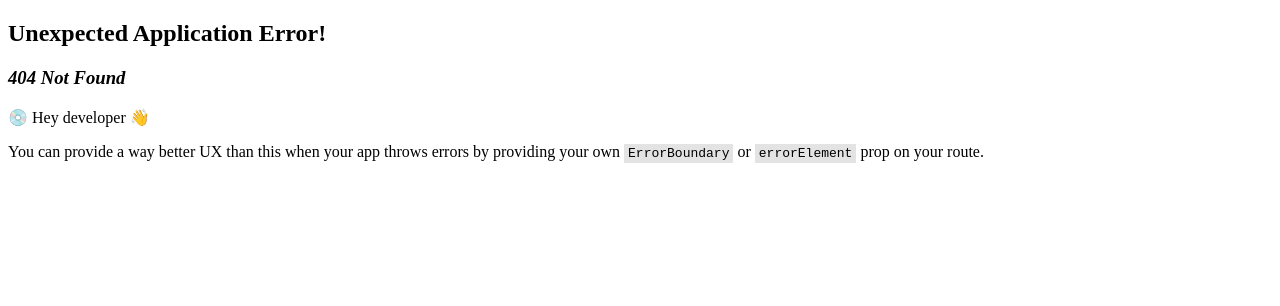
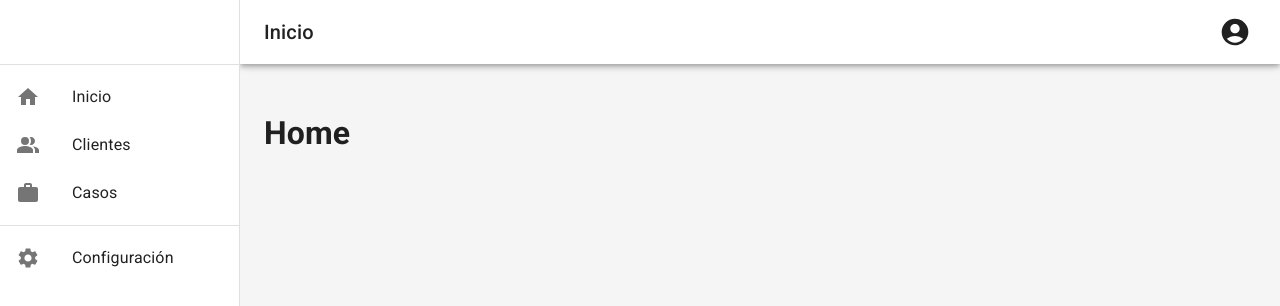
Before and after one commit to Homework-Depo/Tesis-Client, a React (Vite) app: page / in a window 1280 px wide. Before the commit this address had no page. Shown: the top 306 px of the page. Built offline with nearby package versions, Linux system fonts and the light colour scheme.

Commit message:
layout added, material ui theme modified

```diff
--- a/src/App.tsx
+++ b/src/App.tsx
@@ -1,35 +1,239 @@
-import { useState } from 'react'
-import reactLogo from './assets/react.svg'
-import viteLogo from '/vite.svg'
-import './App.css'
+import { useEffect, useState } from 'react';
+import AppBar from '@mui/material/AppBar';
+import Box from '@mui/material/Box';
+import CssBaseline from '@mui/material/CssBaseline';
+import Divider from '@mui/material/Divider';
+import Drawer from '@mui/material/Drawer';
+import IconButton from '@mui/material/IconButton';
+import List from '@mui/material/List';
+import ListItem from '@mui/material/ListItem';
+import ListItemButton from '@mui/material/ListItemButton';
+import ListItemIcon from '@mui/material/ListItemIcon';
+import ListItemText from '@mui/material/ListItemText';
+import MenuIcon from '@mui/icons-material/Menu';
+import Toolbar from '@mui/material/Toolbar';
+import Typography from '@mui/material/Typography';
 
-function App() {
-  const [count, setCount] = useState(0)
+import Home from '@mui/icons-material/Home';
+import PeopleAlt from '@mui/icons-material/PeopleAlt';
+import Work from '@mui/icons-material/Work';
+import Settings from '@mui/icons-material/Settings'
+import { Link, Outlet, useNavigate, useLocation } from 'react-router-dom';
+import { AccountCircle } from '@mui/icons-material';
+import { Avatar, Menu, MenuItem, Tooltip } from '@mui/material';
+import PersonAdd from '@mui/icons-material/PersonAdd';
+import { Logout } from '@mui/icons-material';
+import { Shadows } from '@mui/material';
+
+const drawerWidth = 240;
+
+export default function App() {
+  const [mobileOpen, setMobileOpen] = useState(false);
+  const [anchorEl, setAnchorEl] = useState<null | HTMLElement>(null);
+  const open = Boolean(anchorEl);
+  const location = useLocation();
+
+  const routes: { [key: string]: string } = {
+    "/": "Inicio",
+    "/clientes": "Clientes",
+    "/casos": "Casos",
+    "/configuracion": "Configuración"
+  };
+
+  useEffect(() => {
+    document.title = `${routes[location.pathname]} | Aponte Abogados S.A.C.`;
+  }, [location.pathname]);
+
+
+
+  const handleClick = (event: React.MouseEvent<HTMLElement>) => {
+    setAnchorEl(event.currentTarget);
+  };
+
+  const handleClose = () => {
+    setAnchorEl(null);
+  };
+
+  const navigate = useNavigate();
+
+  const handleDrawerToggle = () => {
+    setMobileOpen(!mobileOpen);
+  };
+
+  const handleLogout = async () => {
+
+    /* if (await SessionLogout()) {
+      return navigate("/entrar", { replace: true });
+    } */
+
+  }
+
+
+  const drawer = (
+    <div>
+      <Toolbar />
+      <Divider />
+      <List>
+        <ListItem disablePadding>
+          <ListItemButton component={Link} to={"/"} >
+            <ListItemIcon>
+              <Home />
+            </ListItemIcon>
+            <ListItemText primary="Inicio" />
+          </ListItemButton>
+        </ListItem>
+        <ListItem disablePadding>
+          <ListItemButton component={Link} to={"/clientes"}>
+            <ListItemIcon>
+              <PeopleAlt />
+            </ListItemIcon>
+            <ListItemText primary="Clientes" />
+          </ListItemButton>
+        </ListItem>
+        <ListItem disablePadding>
+          <ListItemButton component={Link} to={"/casos"}>
+            <ListItemIcon>
+              <Work />
+            </ListItemIcon>
+            <ListItemText primary="Casos" />
+          </ListItemButton>
+        </ListItem>
+      </List>
+      <Divider />
+      <List>
+        <ListItem disablePadding>
+          <ListItemButton component={Link} to={"/configuracion"}>
+            <ListItemIcon>
+              <Settings />
+            </ListItemIcon>
+            <ListItemText primary="Configuración" />
+          </ListItemButton>
+        </ListItem>
+      </List>
+    </div>
+  );
 
   return (
-    <>
-      <div>
-        <a href="https://vitejs.dev" target="_blank">
-          <img src={viteLogo} className="logo" alt="Vite logo" />
-        </a>
-        <a href="https://react.dev" target="_blank">
-          <img src={reactLogo} className="logo react" alt="React logo" />
-        </a>
-      </div>
-      <h1>Vite + React</h1>
-      <div className="card">
-        <button onClick={() => setCount((count) => count + 1)}>
-          count is {count}
-        </button>
-        <p>
-          Edit <code>src/App.tsx</code> and save to test HMR
-        </p>
-      </div>
-      <p className="read-the-docs">
-        Click on the Vite and React logos to learn more
-      </p>
-    </>
-  )
+    <Box sx={{ display: 'flex' }}>
+      <CssBaseline />
+      <AppBar
+        position="fixed"
+        sx={{
+          width: { sm: `calc(100% - ${drawerWidth}px)` },
+          ml: { sm: `${drawerWidth}px` },
+        }}
+        color="inherit"
+      >
+        <Toolbar>
+          <IconButton
+            color="inherit"
+            aria-label="open drawer"
+            edge="start"
+            onClick={handleDrawerToggle}
+            sx={{ mr: 2, display: { sm: 'none' } }}
+          >
+            <MenuIcon />
+          </IconButton>
+          <Typography variant="h6" noWrap component="div">
+            {routes[location.pathname]}
+          </Typography>
+          <Box sx={{ display: 'flex', marginLeft: 'auto' }}>
+            <Tooltip title="">
+              <IconButton
+                onClick={handleClick}
+                size="small"
+                sx={{ ml: 2 }}
+                aria-controls={open ? 'account-menu' : undefined}
+                aria-haspopup="true"
+                aria-expanded={open ? 'true' : undefined}
+                color='inherit'
+              >
+                <AccountCircle sx={{ width: 32, height: 32 }} />
+              </IconButton>
+            </Tooltip>
+            <Menu
+              anchorEl={anchorEl}
+              id="account-menu"
+              open={open}
+              onClose={handleClose}
+              onClick={handleClose}
+              PaperProps={{
+                elevation: 0,
+                sx: {
+                  overflow: 'visible',
+                  filter: 'drop-shadow(0px 2px 8px rgba(0,0,0,0.32))',
+                  mt: 1.5,
+                  '& .MuiAvatar-root': {
+                    width: 32,
+                    height: 32,
+                    ml: -0.5,
+                    mr: 1,
+                  },
+                  '&:before': {
+                    content: '""',
+                    display: 'block',
+                    position: 'absolute',
+                    top: 0,
+                    right: 14,
+                    width: 10,
+                    height: 10,
+                    bgcolor: 'background.paper',
+                    transform: 'translateY(-50%) rotate(45deg)',
+                    zIndex: 0,
+                  },
+                },
+              }}
+              transformOrigin={{ horizontal: 'right', vertical: 'top' }}
+              anchorOrigin={{ horizontal: 'right', vertical: 'bottom' }}
+            >
+              <MenuItem onClick={handleClose}>
+                <ListItemIcon>
+                  <Logout fontSize="small" />
+                </ListItemIcon>
+                Cerrar Sesión
+              </MenuItem>
+            </Menu>
+          </Box>
+        </Toolbar>
+      </AppBar>
+      <Box
+        component="nav"
+        sx={{ width: { sm: drawerWidth }, flexShrink: { sm: 0 } }}
+        aria-label="mailbox folders"
+      >
+        {/* The implementation can be swapped with js to avoid SEO duplication of links. */}
+        <Drawer
+          variant="temporary"
+          open={mobileOpen}
+          onClose={handleDrawerToggle}
+          ModalProps={{
+            keepMounted: true, // Better open performance on mobile.
+          }}
+          sx={{
+            display: { xs: 'block', sm: 'none' },
+            '& .MuiDrawer-paper': { boxSizing: 'border-box', width: drawerWidth }
+          }}
+        >
+          {drawer}
+        </Drawer>
+        <Drawer
+          variant="permanent"
+          sx={{
+            display: { xs: 'none', sm: 'block' },
+            '& .MuiDrawer-paper': { boxSizing: 'border-box', width: drawerWidth },
+          }}
+          open
+        >
+          {drawer}
+        </Drawer>
+      </Box>
+      <Box
+        component="main"
+        sx={{ flexGrow: 1, p: 3, width: { sm: `calc(100% - ${drawerWidth}px)` } }}
+      >
+        <Toolbar />
+        <Outlet />
+      </Box>
+    </Box>
+  );
 }
-
-export default App
--- a/src/main.tsx
+++ b/src/main.tsx
@@ -12,6 +12,16 @@ import loginAction from "./pages/Login/action";
 import AuthCode from './pages/AuthCode/AuthCode'
 import authCodeAction from "./pages/AuthCode/action";
 
+import { ThemeProvider, createTheme } from "@mui/material";
+
+const theme = createTheme({
+  palette: {
+    background: {
+      default: "#F5F5F5"
+    },
+  },
+});
+
 const router = createBrowserRouter([
   {
     path: "login",
@@ -24,11 +34,26 @@ const router = createBrowserRouter([
     element: <AuthCode />,
     loader: authRouteProtection,
     action: authCodeAction
+  },
+  {
+    element: <App />,
+    children: [
+      {
+        path: "/",
+        element: <h1>Home</h1>
+      },
+      {
+        path: "clientes",
+        element: <h1>Clientes</h1>
+      }
+    ]
   }
 ]);
 
 ReactDOM.createRoot(document.getElementById('root') as HTMLElement).render(
-  <React.StrictMode>
-    <RouterProvider router={router} />
-  </React.StrictMode>,
+  <ThemeProvider theme={theme}>
+    <React.StrictMode>
+      <RouterProvider router={router} />
+    </React.StrictMode>
+  </ThemeProvider>
 )
--- a/src/pages/AuthCode/AuthCode.tsx
+++ b/src/pages/AuthCode/AuthCode.tsx
@@ -14,7 +14,8 @@ export default function AuthCode() {
         alignItems: { sm: 'center', xs: 'start' },
         height: '100dvh',
         paddingTop: { sm: 0, xs: 2 },
-        paddingX: { sm: 0, xs: 2 }
+        paddingX: { sm: 0, xs: 2 },
+        backgroundColor: 'background.default'
       }}
     >
       <Card
--- a/src/pages/Login/Login.tsx
+++ b/src/pages/Login/Login.tsx
@@ -24,7 +24,8 @@ export default function Login() {
         alignItems: { sm: 'center', xs: 'start' },
         height: '100dvh',
         paddingTop: { sm: 0, xs: 2 },
-        paddingX: { sm: 0, xs: 2 }
+        paddingX: { sm: 0, xs: 2 },
+        backgroundColor: 'background.default'
       }}
     >
       <Card
```
